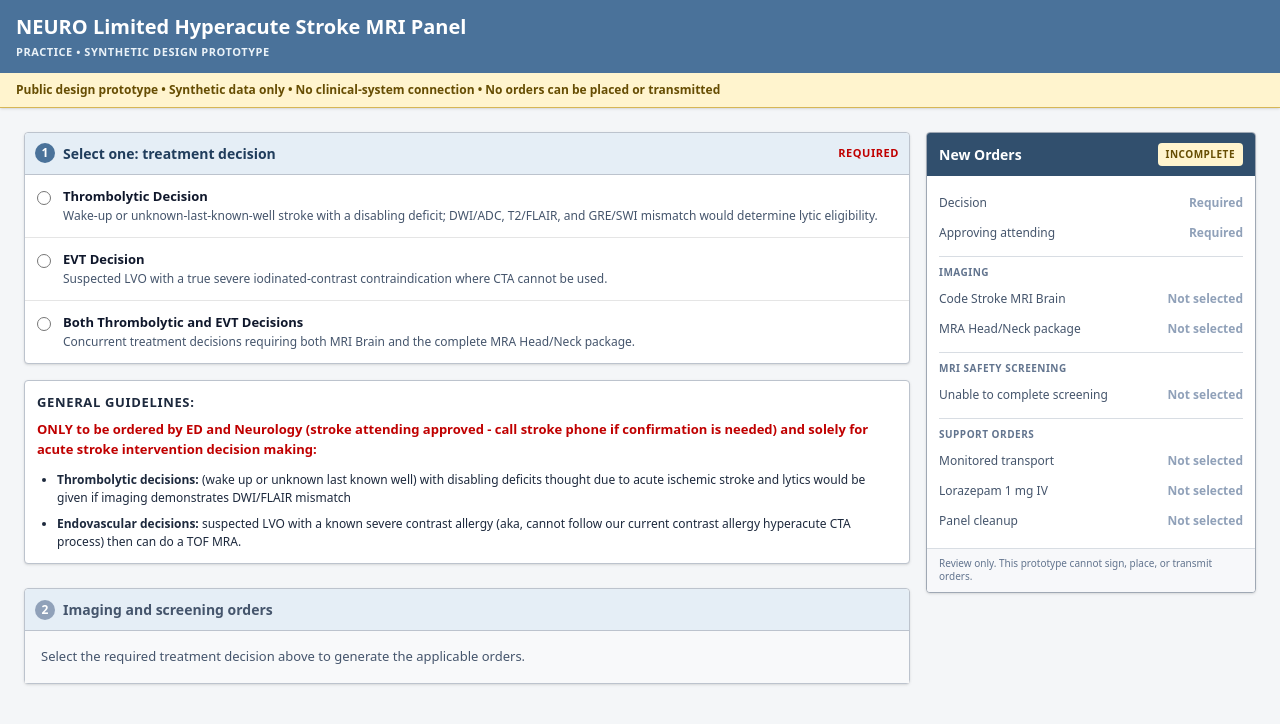
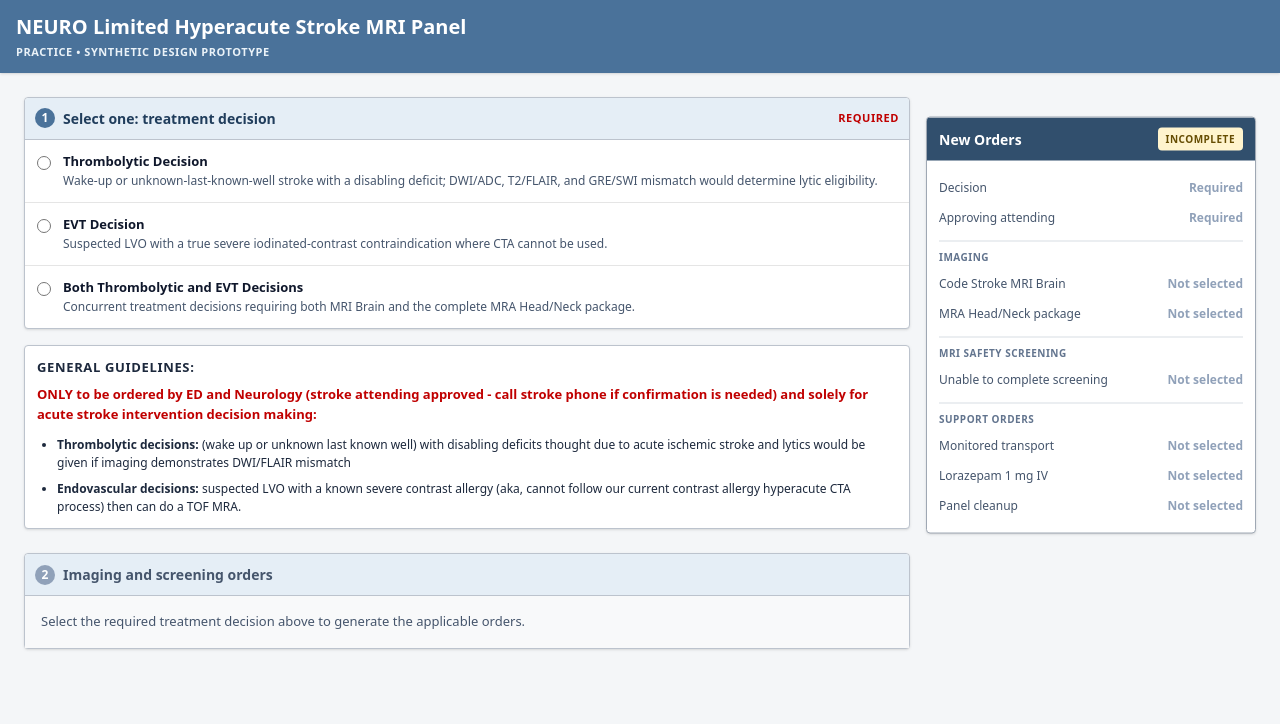
Before and after one commit to rkalani1/stroke-code-MRI, a React (Vite) app: page / in a window 1280 px wide. Shown: the top 724 px of the page. Built offline with nearby package versions, Linux system fonts and the light colour scheme.

Commit message:
Remove prototype warning banners

```diff
--- a/src/App.tsx
+++ b/src/App.tsx
@@ -105,9 +105,7 @@ export default function App() {
           <h1 className="text-[20px] font-bold">NEURO Limited Hyperacute Stroke MRI Panel</h1>
           <p className="text-[11px] font-bold uppercase tracking-wider text-[#EAF2F8] mt-0.5">PRACTICE • Synthetic design prototype</p>
         </div>
-        <div className="bg-[#FFF4CE] border-b border-[#D6B656] px-4 py-2 text-[12px] font-bold text-[#664D03]">
-          Public design prototype • Synthetic data only • No clinical-system connection • No orders can be placed or transmitted
-        </div>
+
       </header>
 
       {/* Content Area */}
--- a/src/components/SummarySidebar.tsx
+++ b/src/components/SummarySidebar.tsx
@@ -79,9 +79,7 @@ export default function SummarySidebar({ state }: Props) {
           </section>
         </div>
 
-        <div className="border-t border-[#D8DDE3] bg-[#F7F8FA] px-3 py-2 text-[10px] leading-snug text-slate-500">
-          Review only. This prototype cannot sign, place, or transmit orders.
-        </div>
+
       </div>
     </aside>
   );
```
